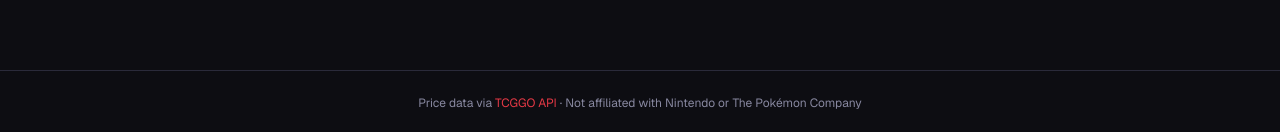
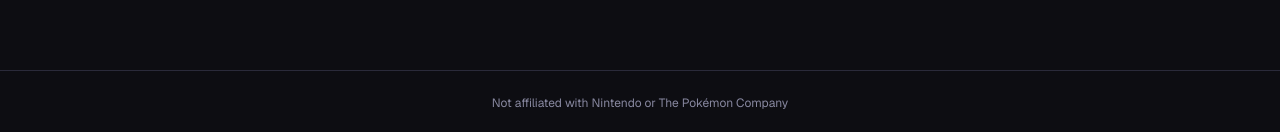
Before and after one commit to jaygriggsau/pokemon, a Next.js app: page / in a window 1280 px wide. Shown: the part 665-797 px from the top of the page. Built offline with nearby package versions, Linux system fonts and the light colour scheme; no server answers.

Commit message:
footer changes

```diff
--- a/app/layout.tsx
+++ b/app/layout.tsx
@@ -37,16 +37,7 @@ export default function RootLayout({ children }: { children: React.ReactNode })
             className="text-center text-xs py-4 sm:py-6 px-3 [padding-bottom:max(1rem,env(safe-area-inset-bottom))]"
             style={{ color: "var(--muted)", borderTop: "1px solid var(--border)" }}
           >
-            Price data via{" "}
-            <a
-              href="https://www.pokemon-api.com"
-              target="_blank"
-              rel="noopener noreferrer"
-              style={{ color: "var(--red)" }}
-            >
-              TCGGO API
-            </a>{" "}
-            · Not affiliated with Nintendo or The Pokémon Company
+            Not affiliated with Nintendo or The Pokémon Company
           </footer>
         </SessionProvider>
       </body>
```
